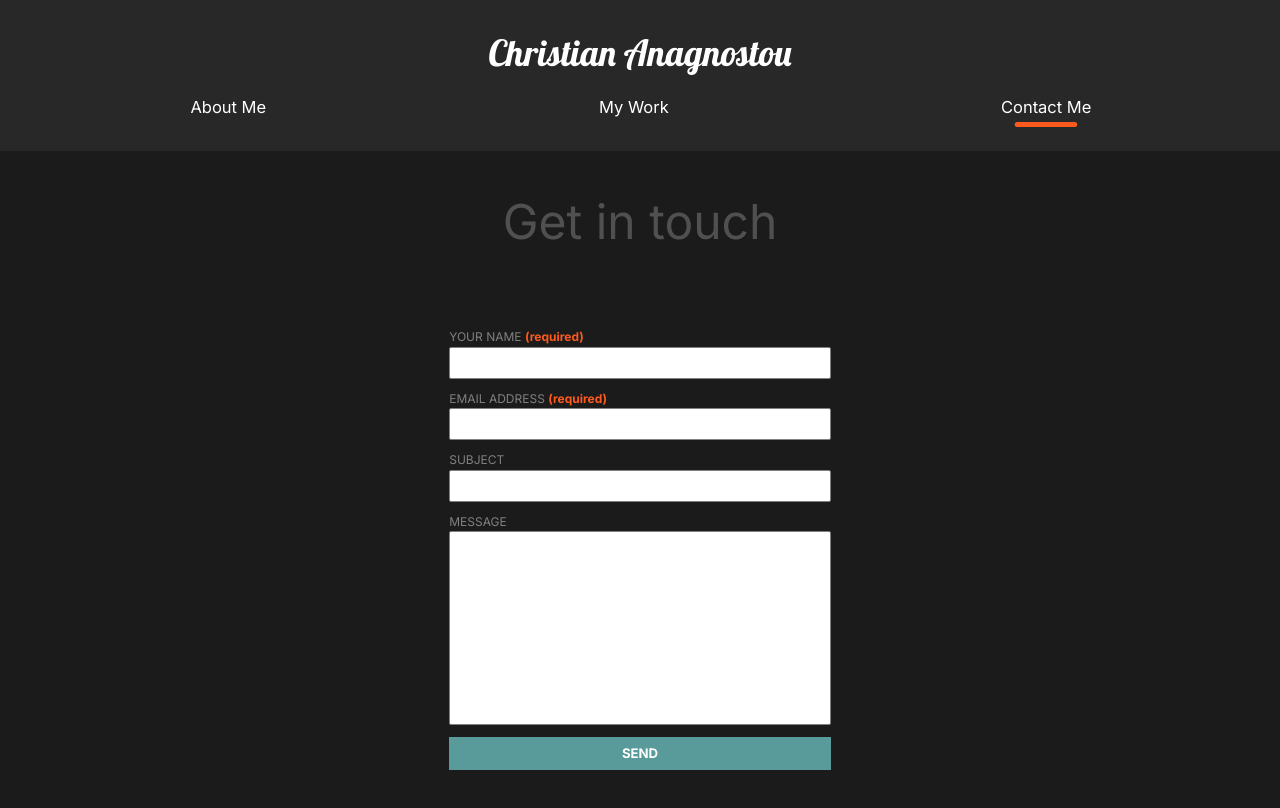
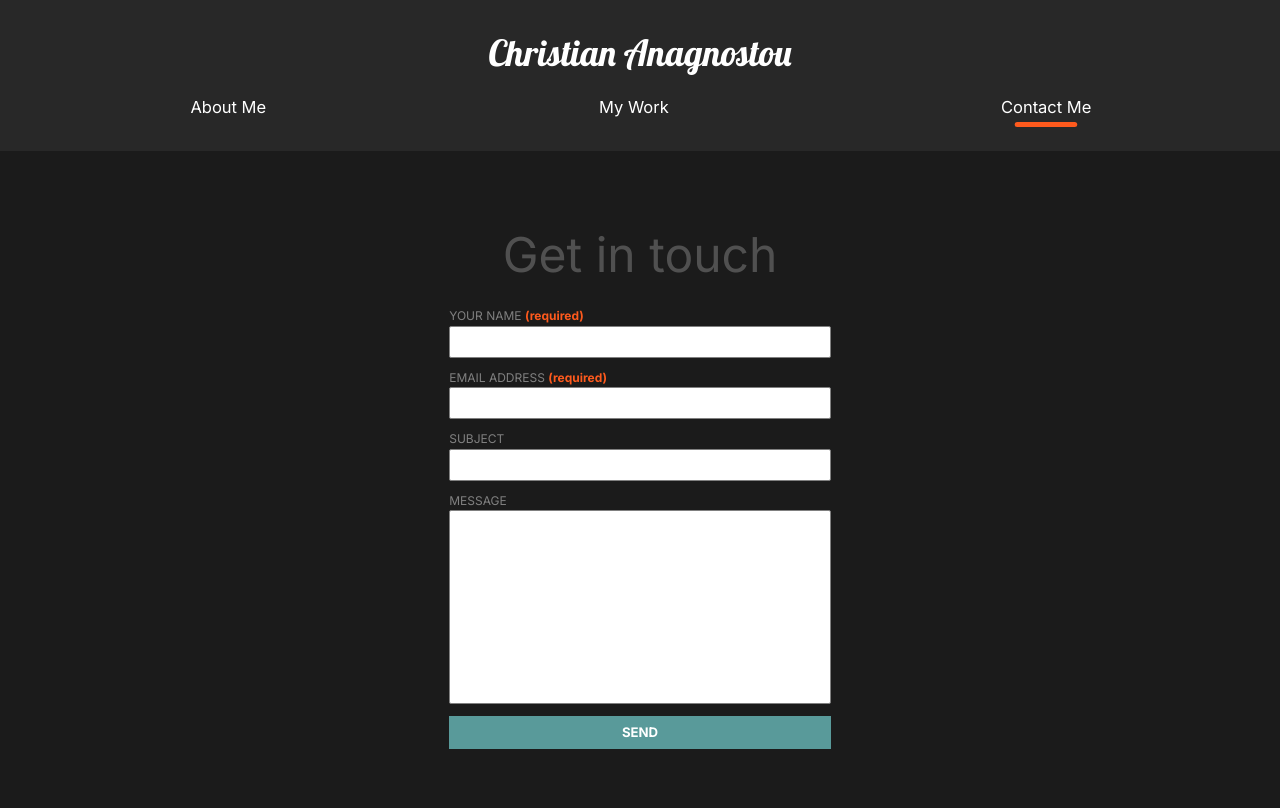
Before and after one commit to christiananagnostou/www, a React (Create React App) app: page /contact in a window 1280 px wide. Shown: the top 808 px of the page. Built offline with nearby package versions, Linux system fonts and the light colour scheme.

Commit message:
fix reload scroll animation

```diff
--- a/src/animation.js
+++ b/src/animation.js
@@ -1,11 +1,9 @@
 export const pageAnimation = {
   hidden: {
     opacity: 0,
-    y: 300,
   },
   show: {
     opacity: 1,
-    y: 0,
     transition: {
       duration: 0.5,
       when: "beforeChildren",
--- a/src/components/ContactPage/ContactUs.js
+++ b/src/components/ContactPage/ContactUs.js
@@ -128,7 +128,8 @@ const Title = styled.div`
   margin-bottom: 2rem;
   color: #505050;
   @media (max-width: 1300px) {
-    margin-bottom: 0.5rem;
+    margin-bottom: 1rem;
+    margin-top: -4rem;
   }
 `;
 
@@ -139,7 +140,6 @@ const FormContainer = styled.div`
   align-items: center;
   width: 50%;
   color: rgb(106, 106, 106);
-  padding: 5rem 0;
   @media (max-width: 1300px) {
     width: 100%;
   }
--- a/src/components/GlobalStyle.js
+++ b/src/components/GlobalStyle.js
@@ -19,7 +19,7 @@ const GlobalStyle = createGlobalStyle`
       border: transparent;
     }
   }
-  }
+
   html{
     @media (max-width: 1700px){
       font-size: 75%;
--- a/src/components/ScrollTop.js
+++ b/src/components/ScrollTop.js
@@ -4,8 +4,9 @@ import { useLocation } from "react-router-dom";
 const ScrollTop = () => {
   const { pathname } = useLocation();
   useEffect(() => {
-    window.scroll({ top: 0, left: 0 });
+    window.scroll(0, 0);
   }, [pathname]);
+
   return null;
 };
 
```
Also changed, not shown: 1 other file (tests, documents, lock files or other folders).
